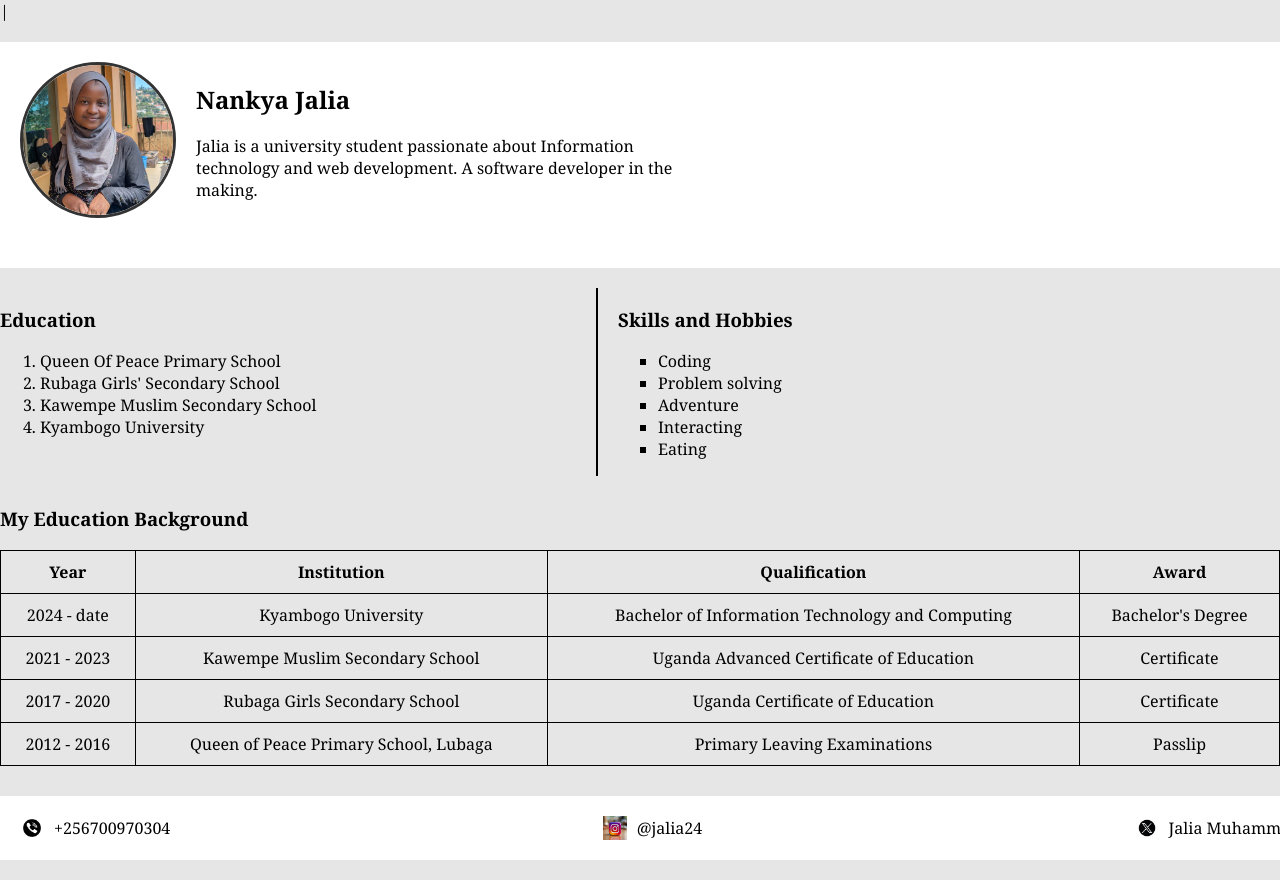
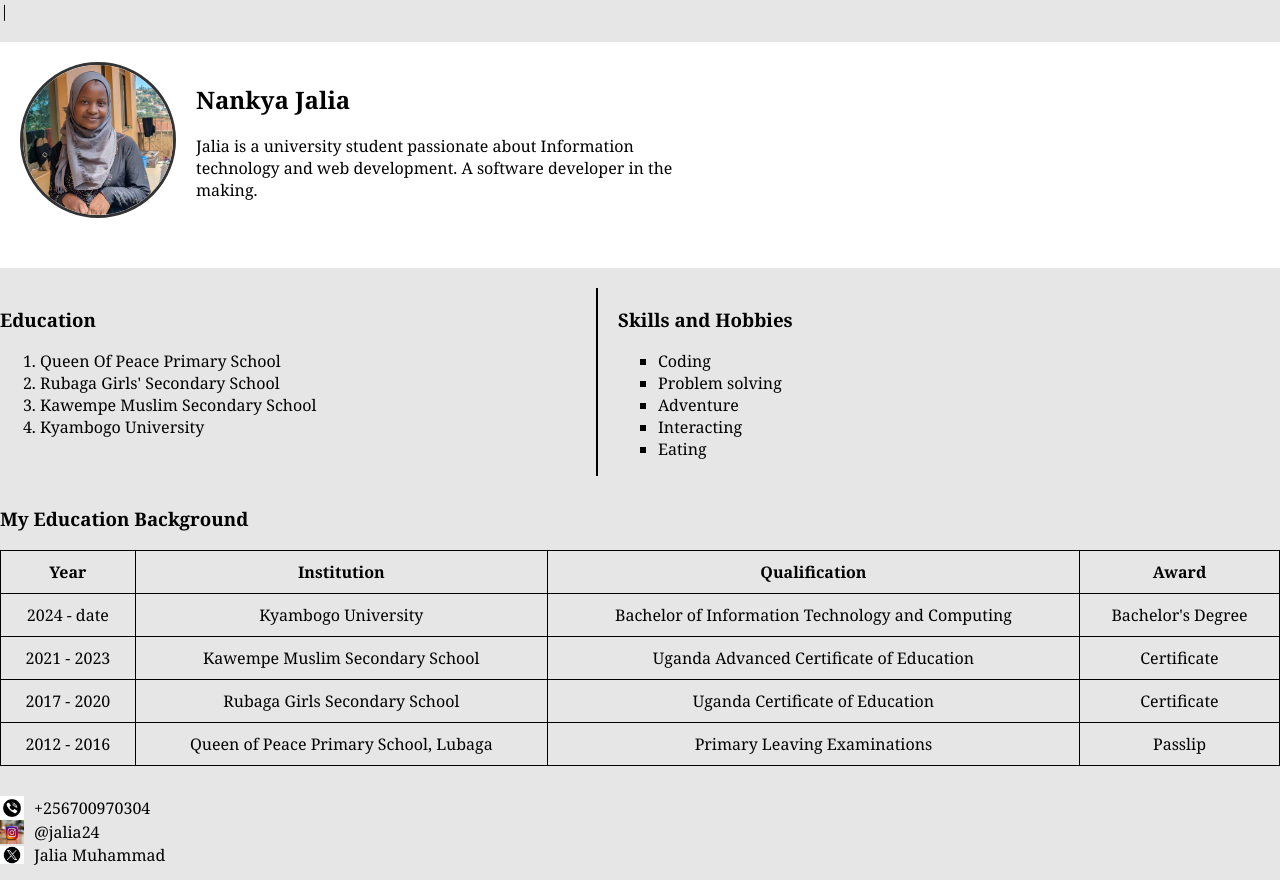
Before and after one commit to Jalia98/webpage, a plain HTML site: page index.html in a window 1280 px wide. Shown: the top 880 px of the page. Drawn offline with Linux system fonts and the light colour scheme.

Commit message:
Update index.html

```diff
--- a/index.html
+++ b/index.html
@@ -73,7 +73,7 @@
             </tr>
         </table>
     </div>
-    <div class="container">
+    <div class="contact-container">
         <div class="contact-item">
             <img src="download (2).jpg" alt="call">
             <span>+256700970304</span>
```
